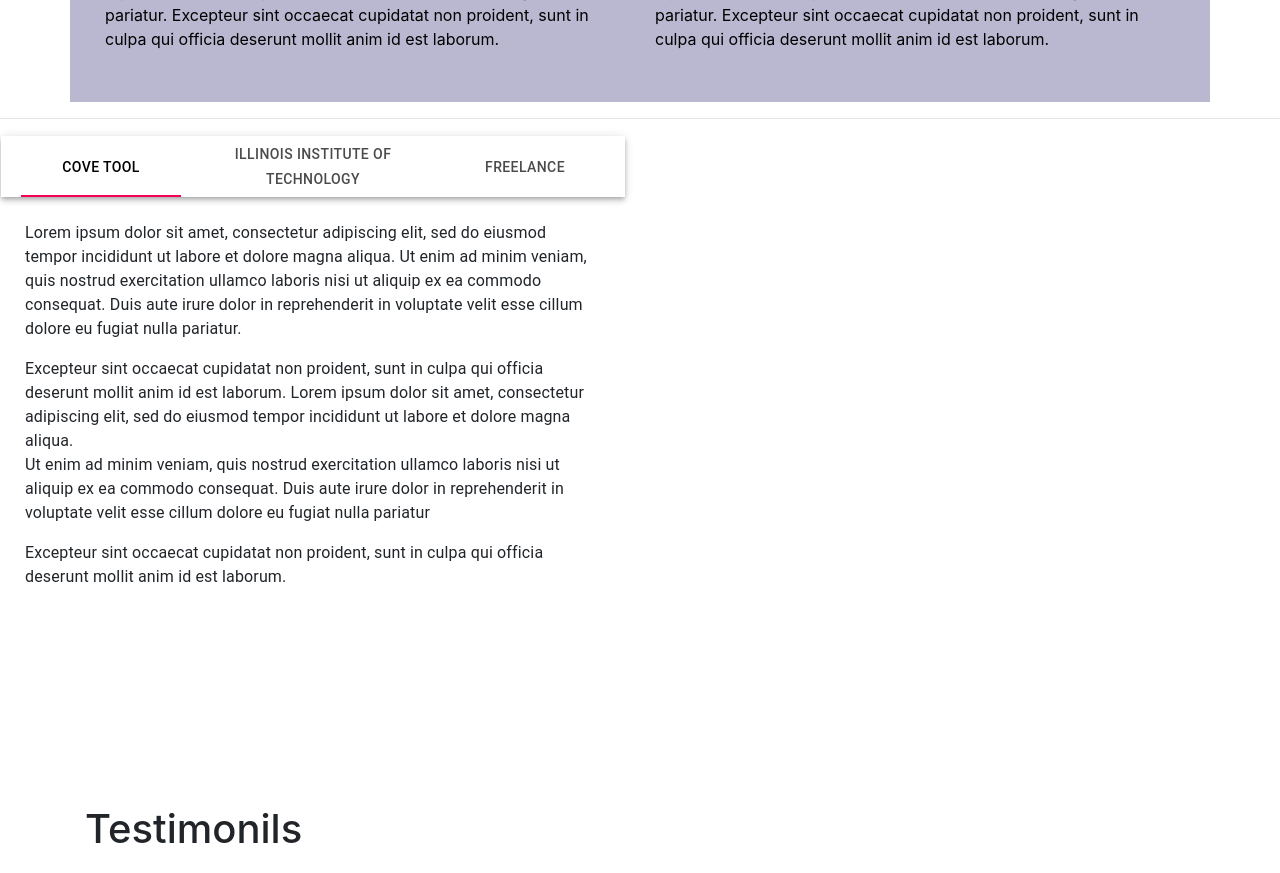
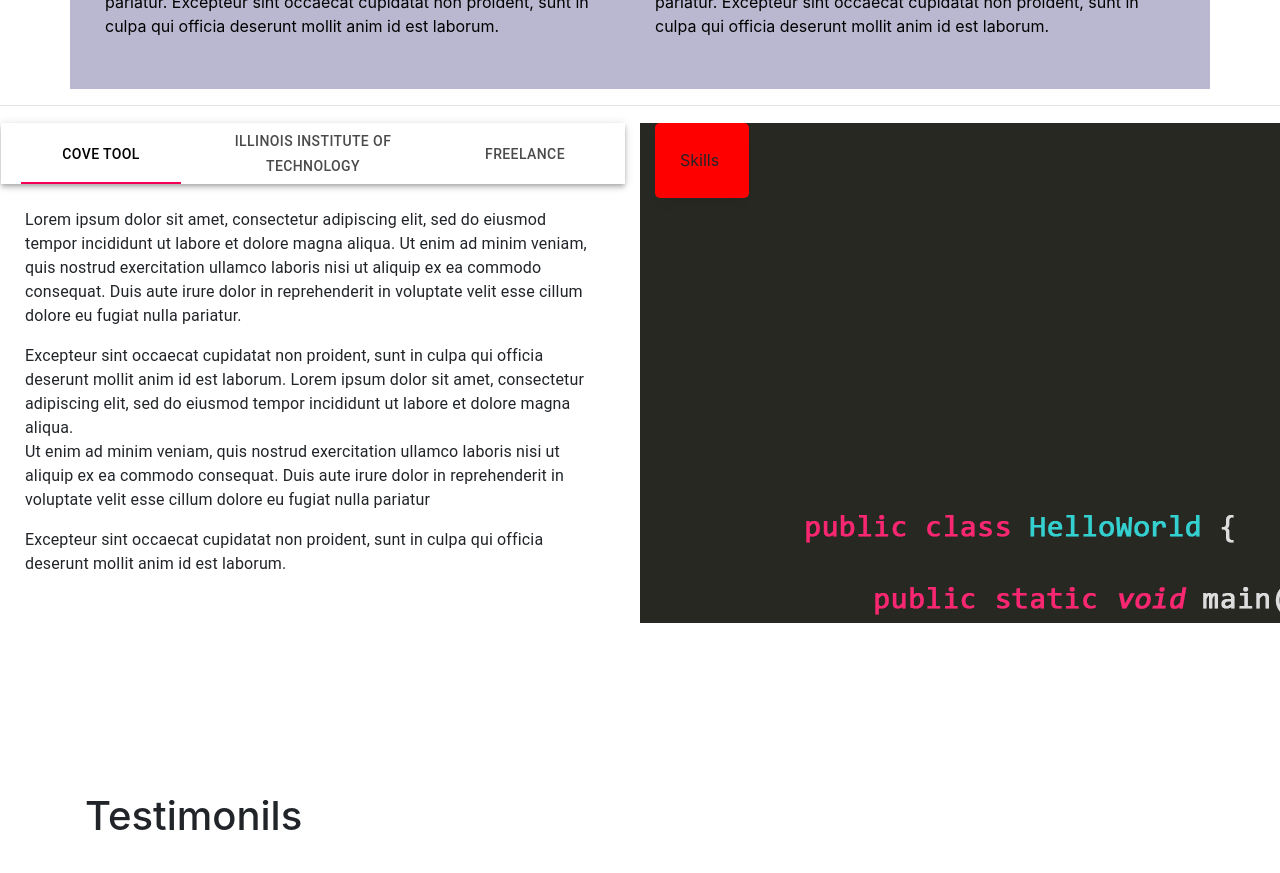
Before and after one commit to dganesh07/react-portfolio, a React (Create React App) app: page / in a window 1280 px wide. Shown: the part 1000-1873 px from the top of the page. Built offline with nearby package versions, Linux system fonts and the light colour scheme.

Commit message:
Using react spring to display skills

```diff
--- a/src/components/Experience.js
+++ b/src/components/Experience.js
@@ -2,6 +2,7 @@ import React, { useState } from "react";
 import TabComponent from "./tabs";
 import styled from "styled-components";
 import img from "../java.png";
+import Skills from "./Skills";
 
 import { Spring } from "react-spring/renderprops";
 import VisibilitySensor from "react-visibility-sensor";
@@ -19,7 +20,12 @@ function Experience() {
         <div className="col-md-6" style={{ height: 500 }}>
           <TabComponent />
         </div>
-        <div className="col-md-6" style={{ height: 500 }}></div>
+        <div
+          className="col-md-6"
+          style={{ height: 500, backgroundImage: `url(${img})` }}
+        >
+          <Skills />
+        </div>
       </div>
     </ExperienceWrapper>
   );
--- /dev/null
+++ b/src/components/Skills.js
@@ -0,0 +1,53 @@
+import React, { useState, useRef } from "react";
+import { useTransition, useSpring, useChain, config } from "react-spring";
+import { Container, Item } from "./skills_styles";
+import data from "./data";
+
+const Skills = () => {
+  const [open, set] = useState(false);
+
+  const springRef = useRef();
+  const { size, opacity, ...rest } = useSpring({
+    ref: springRef,
+    config: config.stiff,
+    from: { size: "15%", background: "red" },
+    to: { size: open ? "100%" : "15%", background: open ? "white" : "red" },
+  });
+
+  const transRef = useRef();
+  const transitions = useTransition(open ? data : [], (item) => item.name, {
+    ref: transRef,
+    unique: true,
+    trail: 400 / data.length,
+    from: { opacity: 0, transform: "scale(0)" },
+    enter: { opacity: 1, transform: "scale(1)" },
+    leave: { opacity: 0, transform: "scale(0)" },
+  });
+
+  // This will orchestrate the two animations above, comment the last arg and it creates a sequence
+  useChain(open ? [springRef, transRef] : [transRef, springRef], [
+    0,
+    open ? 0.1 : 0.6,
+  ]);
+
+  return (
+    <>
+      <Container
+        style={{ ...rest, width: size, height: size, paddingTop: 25 }}
+        onClick={() => set((open) => !open)}
+      >
+        Skills
+        {transitions.map(({ item, key, props }) => (
+          <Item key={key} style={{ ...props, background: item.css }}>
+            <span dangerouslySetInnerHTML=
+            {{
+              __html: item.data,
+            }}></span>
+          </Item>
+        ))}
+      </Container>
+    </>
+  );
+};
+
+export default Skills;
--- /dev/null
+++ b/src/components/data.js
@@ -0,0 +1,80 @@
+// Gradients taken from: https://webgradients.com/
+export default [
+    {
+      name: 'Rare Wind',
+      description: '#a8edea → #fed6e3',
+      css: 'white',
+      data: '',
+      height: 200
+    },
+    {
+      name: 'Saint Petersburg',
+      description: '#f5f7fa → #c3cfe2',
+      css: 'white',
+      data: '',
+      height: 200
+    },
+    {
+      name: 'Deep Blue',
+      description: '#e0c3fc → #8ec5fc',
+      css: 'white',
+      data: '',
+      height: 200
+    },
+    {
+      name: 'Ripe Malinka',
+      description: '#f093fb → #f5576c',
+      css: 'linear-gradient(135deg, #f093fb 0%, #f5576c 100%)',
+      data: 'Front-End Dev',
+      height: 200
+    },
+    {
+      name: 'Perfect White',
+      description: '#fdfbfb → #ebedee',
+      css: 'linear-gradient(135deg, #E3FDF5 0%, #FFE6FA 100%)',
+      data: 'Back-End Dev',
+      height: 200
+    },
+    {
+      name: 'Near Moon',
+      description: '#5ee7df → #b490ca',
+      css: 'linear-gradient(135deg, #5ee7df 0%, #b490ca 100%)',
+      data: 'DataBase',
+      height: 200
+    },
+    {
+      name: 'Wild Apple',
+      description: '#d299c2 → #fef9d7',
+      css: 'linear-gradient(135deg, #d299c2 0%, #fef9d7 100%)',
+      data: 'Applications',
+      height: 200
+    },
+    {
+      name: 'Ladoga Bottom',
+      description: '#ebc0fd → #d9ded8',
+      css: 'linear-gradient(135deg, #ebc0fd 0%, #d9ded8 100%)',
+      data: `JavaScript (jQuery) <br> React.js <br> HTML5 <br> SCSS`,
+      height: 500
+    },
+    {
+      name: 'Sunny Morning',
+      description: '#f6d365 → #fda085',
+      css: 'linear-gradient(135deg, #f6d365 0%, #fda085 100%)',
+      data: `Python (Django) <br> Java`,
+      height: 500
+    },
+    {
+      name: 'Lemon Gate',
+      description: '#96fbc4 → #f9f586',
+      css: 'linear-gradient(135deg, #96fbc4 0%, #f9f586 100%)',
+      data: `MySQL <br> PostgreSQL <br> MongoDB`,
+      height: 200
+    },
+    {
+      name: 'Salt Mountain',
+      description: ' #FFFEFF → #D7FFFE',
+      css: 'linear-gradient(135deg, #FFFEFF 0%, #D7FFFE 100%)',
+      data: `Git <br> AWS (S3, ECS, EC2) <br> Visual Studio`,
+      height: 200
+    }
+  ]
--- /dev/null
+++ b/src/components/skills_styles.js
@@ -0,0 +1,27 @@
+import { animated } from "react-spring";
+import styled, { createGlobalStyle } from "styled-components";
+
+const Container = styled(animated.div)`
+  position: relative;
+  display: grid;
+  grid-template-columns: repeat(4, minmax(100px, 1fr));
+  grid-gap: 25px;
+  padding: 25px;
+  background: black;
+  border-radius: 5px;
+  cursor: pointer;
+  box-shadow: 0px 10px 10px -5px rgba(0, 0, 0, 0.05);
+  will-change: width, height;
+`;
+
+const Item = styled(animated.div)`
+  width: 100%;
+  height: 80%;
+  background: white;
+  border-radius: 5px;
+  padding-top: 25px;
+  will-change: transform, opacity;
+  text-align: center;
+`;
+
+export { Container, Item };
```
Also changed, not shown: src/dams_logo_blue.png (added).
